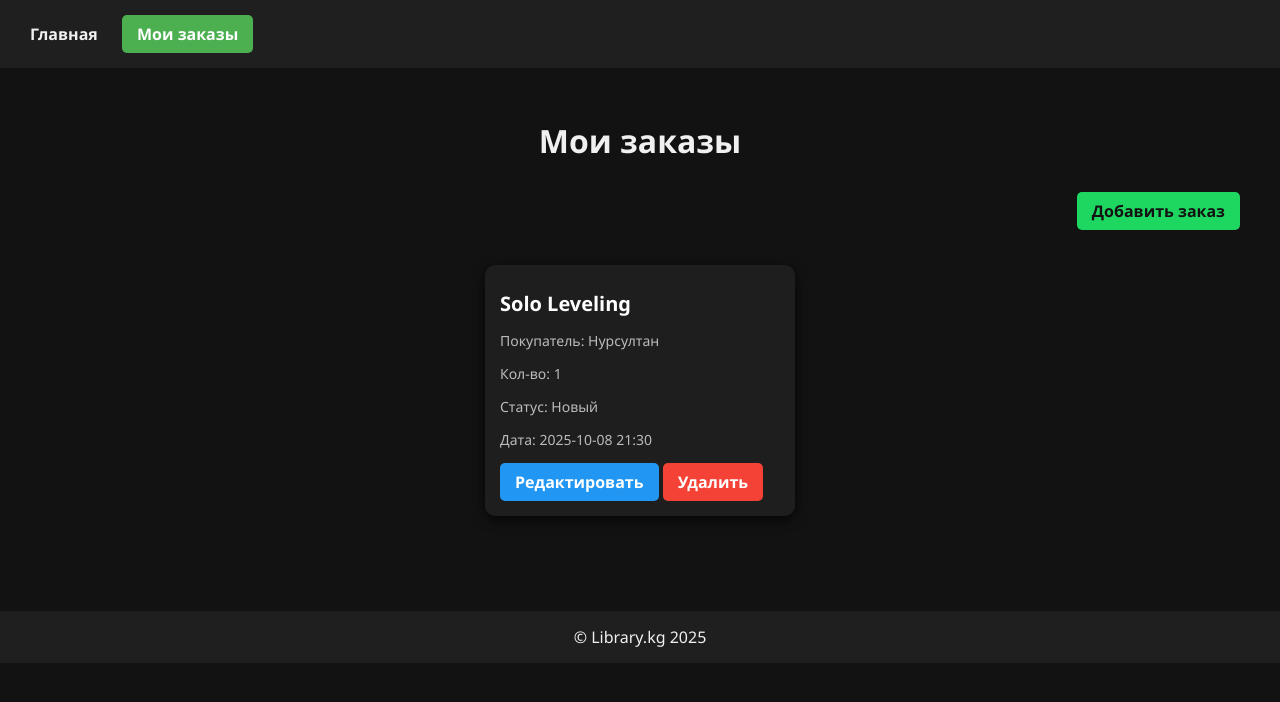
After one commit to Nur07sultan/Library_kg, a Django app: page /basket/ in a window 1280 px wide. The commit adds this page. Shown: the top 702 px of the page. Run offline with Django 5.2, Linux system fonts and the light colour scheme; data comes from the database, SQL or seed files in the repository.

Commit message:
сделал дз 4

```diff
--- a/Librarykg/urls.py
+++ b/Librarykg/urls.py
@@ -7,7 +7,7 @@ from django.urls import path, include
 
 urlpatterns = [
     path('admin/', admin.site.urls),
-    path('basket/', include('basket.urls')),
+    path('basket/', include('basket.urls', namespace='basket')),
     path('', include('books.urls')),
 ]
 urlpatterns += static(settings.MEDIA_URL, document_root=settings.MEDIA_ROOT)
--- a/basket/templates/basket/order_list.html
+++ b/basket/templates/basket/order_list.html
@@ -1,48 +1,34 @@
 {% extends "base.html" %}
 
 {% block content %}
-<h1>Заказы</h1>
+<h1 style="text-align:center; margin-bottom:30px;">Мои заказы</h1>
 
-<p><a href="{% url 'basket:order_add' %}">Добавить заказ</a></p>
+<div style="text-align:right; margin-bottom:20px;">
+    <a href="{% url 'basket:order_add' %}" class="btn btn-add">Добавить заказ</a>
+</div>
 
-<table>
-  <thead>
-    <tr>
-      <th>ID</th>
-      <th>Покупатель</th>
-      <th>Книга</th>
-      <th>Кол-во</th>
-      <th>Статус</th>
-      <th>Дата</th>
-      <th>Действия</th>
-    </tr>
-  </thead>
-  <tbody>
+<div class="books-grid">
   {% for order in orders %}
-    <tr>
-      <td>{{ order.id }}</td>
-      <td>{{ order.customer_name }}</td>
-      <td>{{ order.book }}</td>
-      <td>{{ order.quantity }}</td>
-      <td>{{ order.get_status_display }}</td>
-      <td>{{ order.created_at|date:"Y-m-d H:i" }}</td>
-      <td>
-        <a href="{% url 'basket:order_edit' order.pk %}">Редактировать</a> |
-        <a href="{% url 'basket:order_delete' order.pk %}">Удалить</a>
-      </td>
-    </tr>
+  <div class="book-card">
+      <h2>{{ order.book.title }}</h2>
+      <p>Покупатель: {{ order.customer_name }}</p>
+      <p>Кол-во: {{ order.quantity }}</p>
+      <p>Статус: {{ order.get_status_display }}</p>
+      <p>Дата: {{ order.created_at|date:"Y-m-d H:i" }}</p>
+
+      <a href="{% url 'basket:order_edit' order.pk %}" class="btn btn-edit">Редактировать</a>
+      <a href="{% url 'basket:order_delete' order.pk %}" class="btn btn-delete">Удалить</a>
+  </div>
   {% empty %}
-    <tr><td colspan="7">Заказов нет</td></tr>
+    <p style="text-align:center; color:#bbb;">Заказов нет</p>
   {% endfor %}
-  </tbody>
-</table>
+</div>
 
 {% if is_paginated %}
-  <div class="pagination">
-    {% if page_obj.has_previous %}<a href="?page={{ page_obj.previous_page_number }}">предыдущая</a>{% endif %}
-    <span>Стр. {{ page_obj.number }} из {{ page_obj.paginator.num_pages }}</span>
-    {% if page_obj.has_next %}<a href="?page={{ page_obj.next_page_number }}">следующая</a>{% endif %}
-  </div>
+<div style="text-align:center; margin-top:20px;">
+    {% if page_obj.has_previous %}<a href="?page={{ page_obj.previous_page_number }}" class="btn btn-orders">Предыдущая</a>{% endif %}
+    <span style="margin:0 10px;">Стр. {{ page_obj.number }} из {{ page_obj.paginator.num_pages }}</span>
+    {% if page_obj.has_next %}<a href="?page={{ page_obj.next_page_number }}" class="btn btn-orders">Следующая</a>{% endif %}
+</div>
 {% endif %}
-
 {% endblock %}
--- a/basket/views.py
+++ b/basket/views.py
@@ -26,3 +26,16 @@ class OrderDeleteView(generic.DeleteView):
     model = Order
     template_name = 'basket/order_confirm_delete.html'
     success_url = reverse_lazy('basket:order_list')
+
+class OrderCreateView(generic.CreateView):
+    model = Order
+    form_class = OrderForm
+    template_name = 'basket/order_form.html'
+    success_url = reverse_lazy('basket:order_list')
+
+    def get_initial(self):
+        initial = super().get_initial()
+        book_id = self.request.GET.get('book')
+        if book_id:
+            initial['book'] = book_id
+        return initial
--- /dev/null
+++ b/templates/base.html
@@ -0,0 +1,160 @@
+<!DOCTYPE html>
+<html lang="ru">
+<head>
+    <meta charset="UTF-8">
+    <title>{% block title %}Library.kg{% endblock %}</title>
+    <style>
+        /* ===== Основной стиль ===== */
+        body {
+            font-family: 'Segoe UI', Tahoma, Geneva, Verdana, sans-serif;
+            background: #121212; /* темный фон */
+            color: #f0f0f0;
+            margin: 0;
+            padding: 0;
+        }
+        header {
+            background-color: #1f1f1f;
+            padding: 15px 30px;
+        }
+        nav a {
+            color: #f0f0f0;
+            margin-right: 20px;
+            text-decoration: none;
+            font-weight: bold;
+            transition: 0.3s;
+        }
+        nav a:hover {
+            color: #1ed760; /* яркий акцент при наведении */
+        }
+        main {
+            padding: 30px;
+            max-width: 1200px;
+            margin: auto;
+        }
+        footer {
+            text-align: center;
+            padding: 15px;
+            background-color: #1f1f1f;
+            color: #f0f0f0;
+            margin-top: 50px;
+        }
+
+        /* ===== Карточки книг ===== */
+        .books-grid {
+            display: flex;
+            flex-wrap: wrap;
+            justify-content: center;
+        }
+        .book-card {
+            background-color: #1e1e1e;
+            border-radius: 10px;
+            box-shadow: 0 4px 12px rgba(0,0,0,0.7);
+            padding: 15px;
+            margin: 15px;
+            width: 280px;
+            display: inline-block;
+            vertical-align: top;
+            transition: transform 0.3s, box-shadow 0.3s;
+        }
+        .book-card:hover {
+            transform: translateY(-5px);
+            box-shadow: 0 12px 20px rgba(0,0,0,0.8);
+        }
+        .book-card img {
+            width: 100%;
+            height: auto;
+            border-radius: 5px;
+        }
+        .book-card h2 {
+            font-size: 20px;
+            margin: 10px 0 5px 0;
+            color: #fff;
+        }
+        .book-card p {
+            font-size: 14px;
+            color: #bbb;
+        }
+
+        /* ===== Кнопки ===== */
+        .btn {
+            display: inline-block;
+            padding: 8px 15px;
+            border-radius: 5px;
+            font-weight: bold;
+            text-decoration: none;
+            transition: all 0.3s;
+            text-align: center;
+        }
+        .btn-add {
+            background-color: #1ed760;
+            color: #121212;
+        }
+        .btn-add:hover {
+            background-color: #17c34b;
+            transform: translateY(-2px);
+        }
+        .btn-orders {
+            background-color: #4caf50;
+            color: white;
+        }
+        .btn-orders:hover {
+            background-color: #388e3c;
+            transform: translateY(-2px);
+        }
+        .btn-edit {
+            background-color: #2196F3;
+            color: white;
+        }
+        .btn-edit:hover {
+            background-color: #1976D2;
+            transform: translateY(-2px);
+        }
+        .btn-delete {
+            background-color: #f44336;
+            color: white;
+        }
+        .btn-delete:hover {
+            background-color: #d32f2f;
+            transform: translateY(-2px);
+        }
+
+        /* ===== Формы ===== */
+        form {
+            background-color: #1e1e1e;
+            padding: 20px;
+            border-radius: 10px;
+            box-shadow: 0 4px 12px rgba(0,0,0,0.7);
+            max-width: 500px;
+            margin: auto;
+        }
+        input, textarea, select {
+            width: 100%;
+            padding: 10px;
+            margin-bottom: 15px;
+            border: none;
+            border-radius: 5px;
+            background-color: #2c2c2c;
+            color: #f0f0f0;
+        }
+        input:focus, textarea:focus, select:focus {
+            outline: 2px solid #1ed760;
+        }
+    </style>
+</head>
+<body>
+    <header>
+        <nav>
+            <a href="/">Главная</a>
+            <a href="{% url 'basket:order_list' %}" class="btn btn-orders">Мои заказы</a>
+        </nav>
+    </header>
+
+    <main>
+        {% block content %}{% endblock %}
+    </main>
+
+    <footer>
+        &copy; Library.kg 2025
+    </footer>
+</body>
+</html>
```
Also changed, not shown: basket/templates/basket/order_form.html (+7 -5 lines), templates/books/book_detail.html (+25 -25 lines), templates/books/books_list.html (+21 -9 lines).
